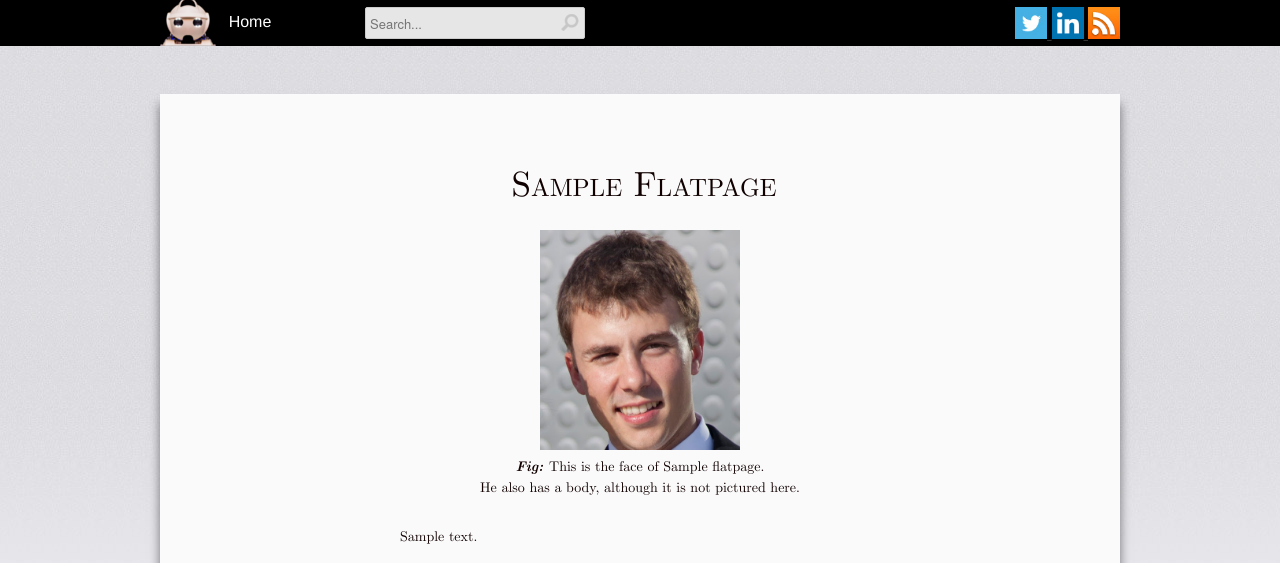
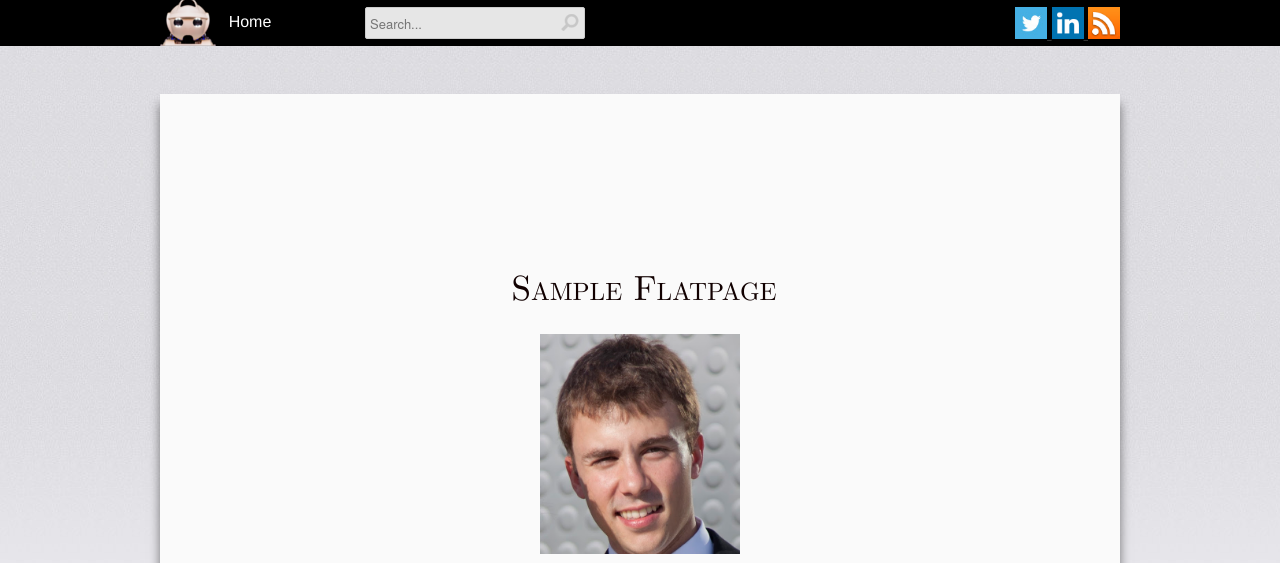
Before and after one commit to miguelgfierro/sciblog, a Django app: template blog/templates/flatpages/default.html in a window 1280 px wide. Shown: the top 563 px of the page. Run offline with Django 3.2, Linux system fonts and the light colour scheme; the template is opened without the code that fills it: most values are stand-ins (such as "Sample title", 1, 10 or a date in 2020); data that the repository does not hold is empty; some libraries are stand-ins or nearby versions.

Commit message:
small changes

```diff
--- a/blog/templates/flatpages/default.html
+++ b/blog/templates/flatpages/default.html
@@ -47,30 +47,10 @@ FB.ui({
 
 <div class="container">
 
-    <!-- Social buttons -->
-    <!--<div class="row">
-        <div class="four columns">&nbsp;</div>
-        <div class="eight columns">&nbsp;</div>
-        <div class="four columns">
-        <a class="social-icons"  href="https://www.facebook.com/dialog/share?app_id={% facebook_id %}&display=popup&href=http://{% current_site %}{{ flatpage.url }}&redirect_uri=http://{% current_site %}{{ flatpage.url }}">
-            <img src="{% static 'blog/img/facebook_circle_black-32.png' %}" width="32px" alt="">
-        </a>
-        <a class="social-icons"  href="https://twitter.com/intent/tweet?text={{ flatpage.title }}&url=http://{% current_site %}{{ flatpage.url }}&via={% twitter_handle %}">
-            <img src="{% static 'blog/img/twitter_circle_black-32.png' %}" width="32px" alt="">
-        </a>
-        <a class="social-icons"  href="https://www.linkedin.com/shareArticle?mini=true&text={{ flatpage.title }}&url=http://{% current_site %}{{ flatpage.url }}">
-            <img src="{% static 'blog/img/linkedin_circle_black-32.png' %}" width="32px" alt="">
-        </a>
-        <a class="social-icons"  href="https://plus.google.com/share?url=http://{% current_site %}{{ flatpage.url }}">
-            <img src="{% static 'blog/img/googleplus_circle_black-32.png' %}" width="32px" alt="">
-        </a>
-        </div>
-    </div>-->
-
     <div class="row">
         <div class="three columns">&nbsp;</div>
         <div class="ten columns">
-            <h1 class="title" style="padding-bottom:1rem;padding-top:1.5rem;"> {{ flatpage.title }}</h1>
+            <h1 class="title" style="padding-bottom:1rem;padding-top:8rem;"> {{ flatpage.title }}</h1>
             <div class="image">
                 <img src="{% static 'blog/img/author.png' %}" style="width: 200px;" >
                 <div class="image-caption">This is the face of {{ flatpage.title }}. <br>He also has a body, although it is
```
